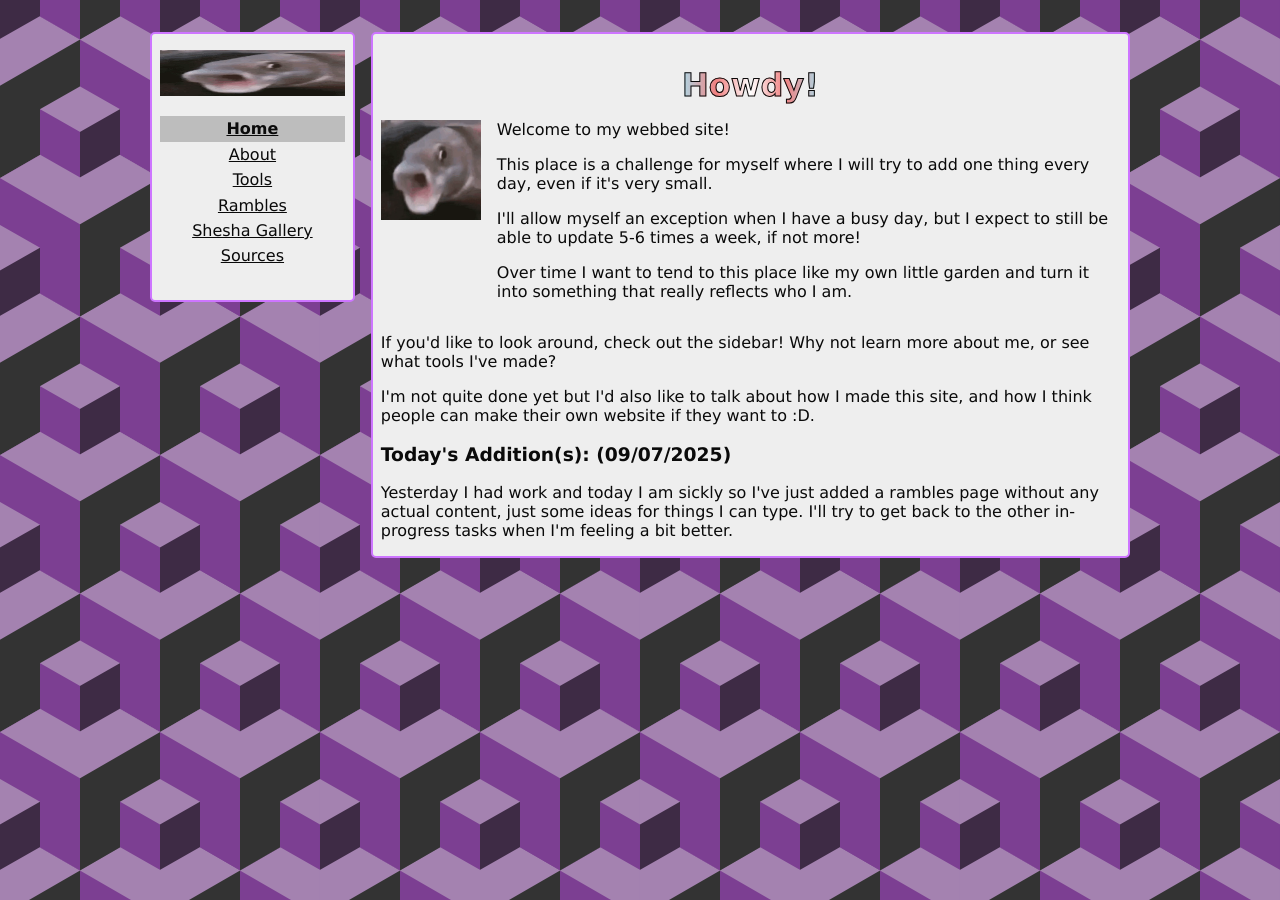
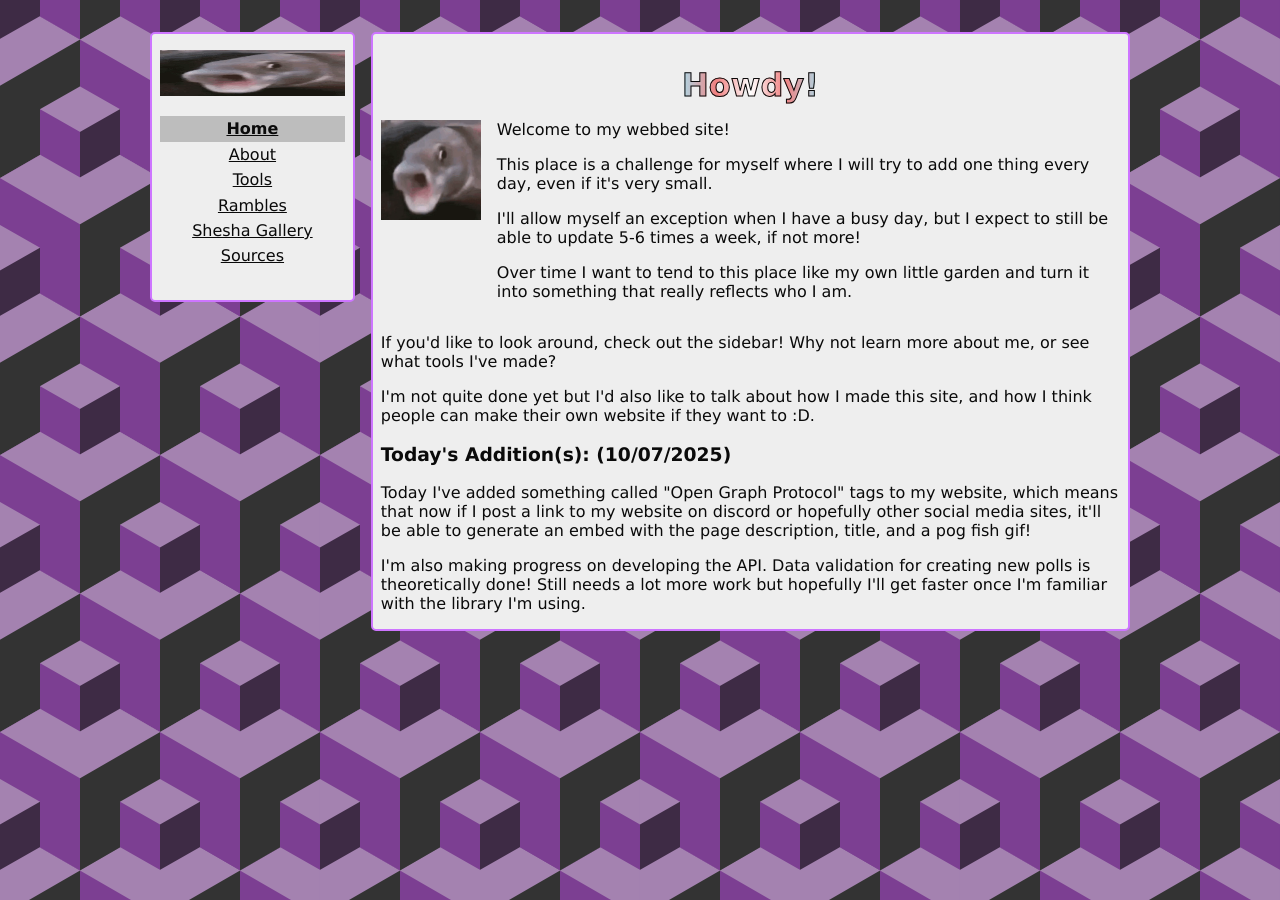
Before and after one commit to haleywm/WebbedSite, a Jekyll site: the page built from src/index.html, in a window 1280 px wide. Built offline with Jekyll 4.4.1, drawn with Linux system fonts in a browser that asks for light colours.

Commit message:
Added description of today's work.

```diff
--- a/src/index.html
+++ b/src/index.html
@@ -22,7 +22,8 @@ description: "Welcome to poggers.au! This is my personal website where I do what
 
 <section>
     <div>
-        <h3>Today's Addition(s): (09/07/2025)</h3>
-        <p>Yesterday I had work and today I am sickly so I've just added a rambles page without any actual content, just some ideas for things I can type. I'll try to get back to the other in-progress tasks when I'm feeling a bit better.</p>
+        <h3>Today's Addition(s): (10/07/2025)</h3>
+        <p>Today I've added something called "Open Graph Protocol" tags to my website, which means that now if I post a link to my website on discord or hopefully other social media sites, it'll be able to generate an embed with the page description, title, and a pog fish gif!</p>
+        <p>I'm also making progress on developing the API. Data validation for creating new polls is theoretically done! Still needs a lot more work but hopefully I'll get faster once I'm familiar with the library I'm using.</p>
     </div>
 </section>
```
